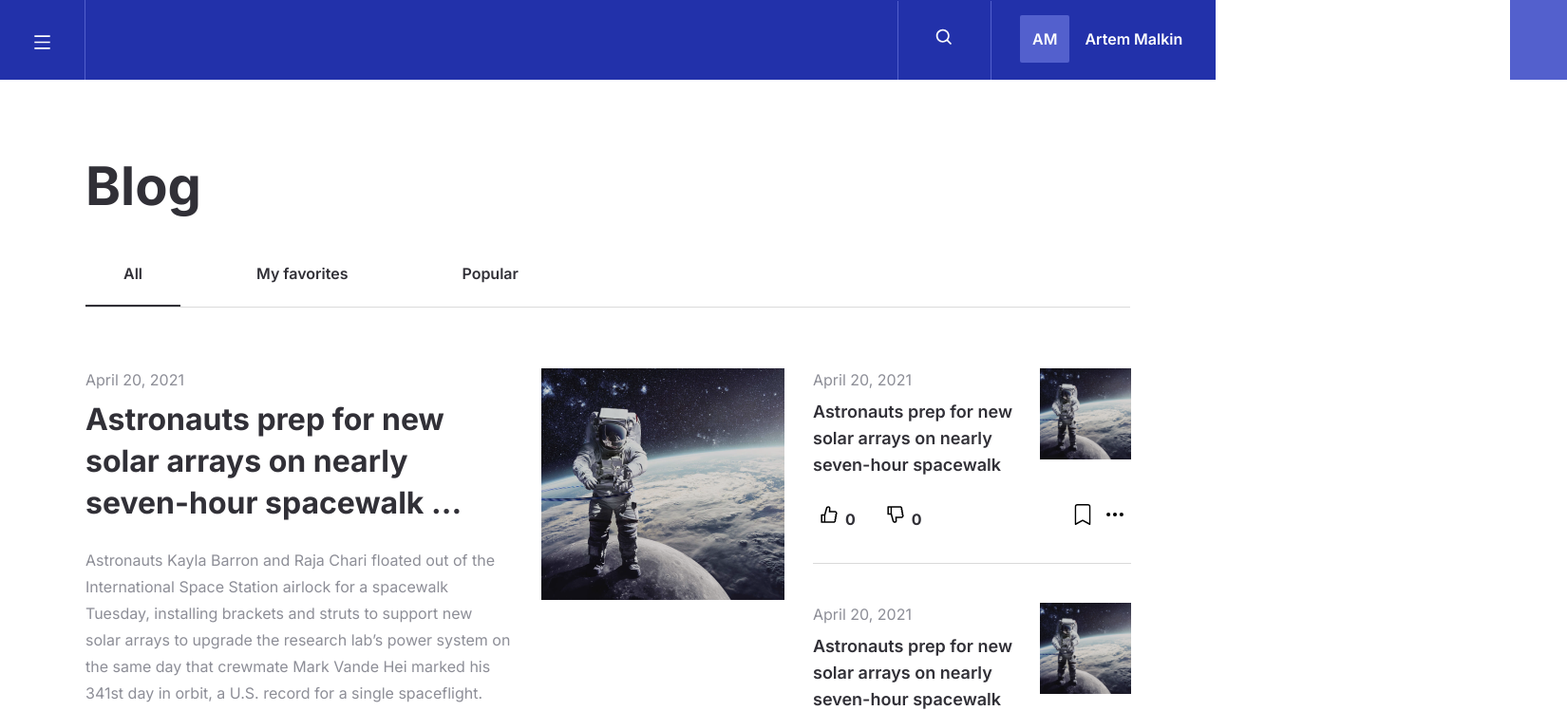
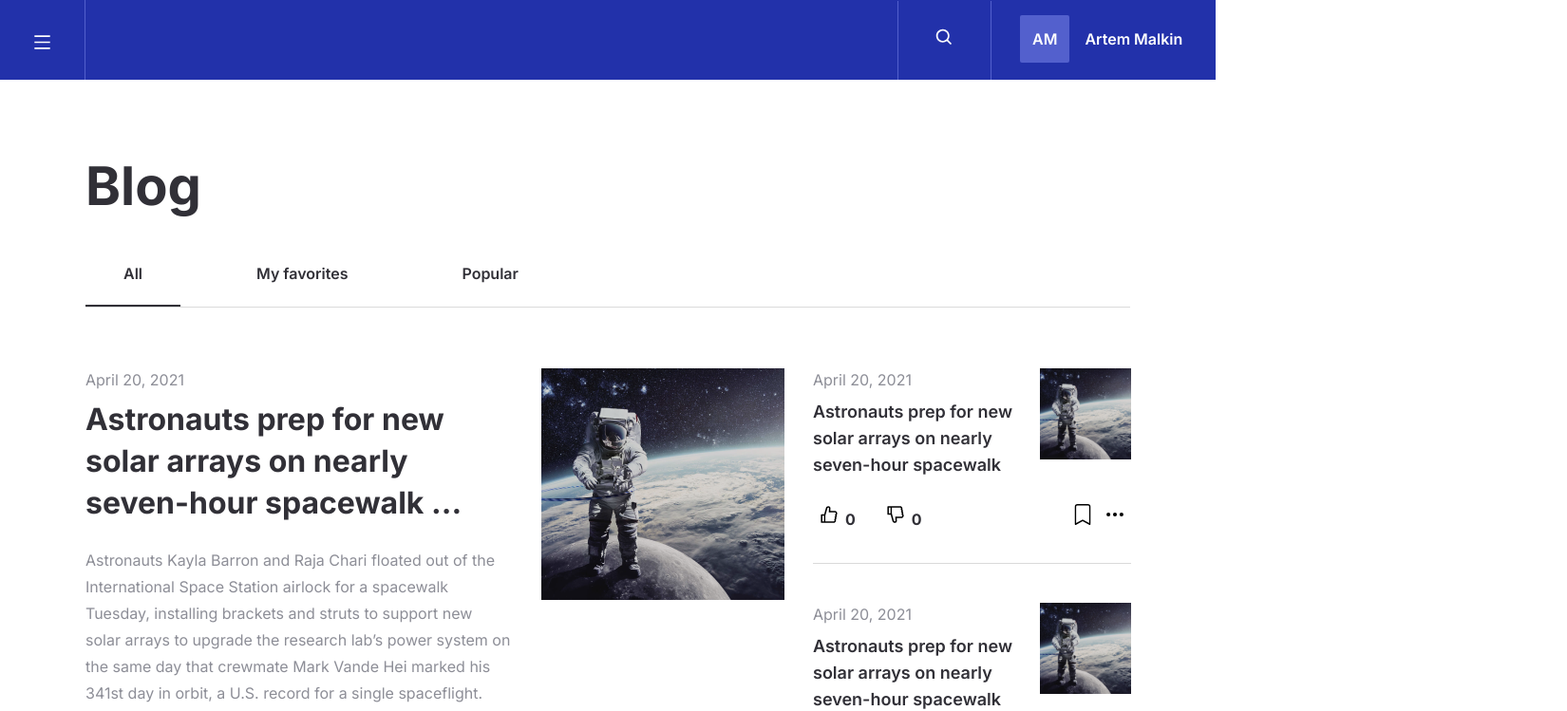
Before and after one commit to evgKireev/Blogofolio, a React (Create React App) app: page / in a window 1280 px wide. Shown: the top 749 px of the page at 95% size, 1650 px wide, since content can reach past the window. Built offline with nearby package versions, Linux system fonts and the light colour scheme.

Commit message:
fixed search

```diff
--- a/src/components/Header/Header.module.scss
+++ b/src/components/Header/Header.module.scss
@@ -1,6 +1,5 @@
 @import '../../scss/vars';
 .inner {
-  // overflow-x: hidden;
   font-size: 16px;
   font-weight: 600;
   line-height: 24px;
@@ -61,8 +60,10 @@
   }
 
   &__search__block {
+    overflow: hidden;
+    -ms-overflow-style: none;
+    scrollbar-width: none;
     flex-basis: 1522px;
-    position: relative;
     &__closes {
       z-index: 1;
       position: absolute;
@@ -74,7 +75,7 @@
     }
 
     &__input {
-      transform: translateX(1500px);
+      transform: translateX(2000px);
       transition: all 0.5s;
       background-color: $acsentLight;
       width: 0;
--- a/src/index.scss
+++ b/src/index.scss
@@ -56,7 +56,7 @@ body {
   font-family: 'Inter', Roboto, system-ui, Tahoma, sans-serif;
   font-size: 16px;
   line-height: 24px;
-  max-width: 1920px;
+  // max-width: 1920px;
   margin: 0 auto;
   color: $title;
 }
```
